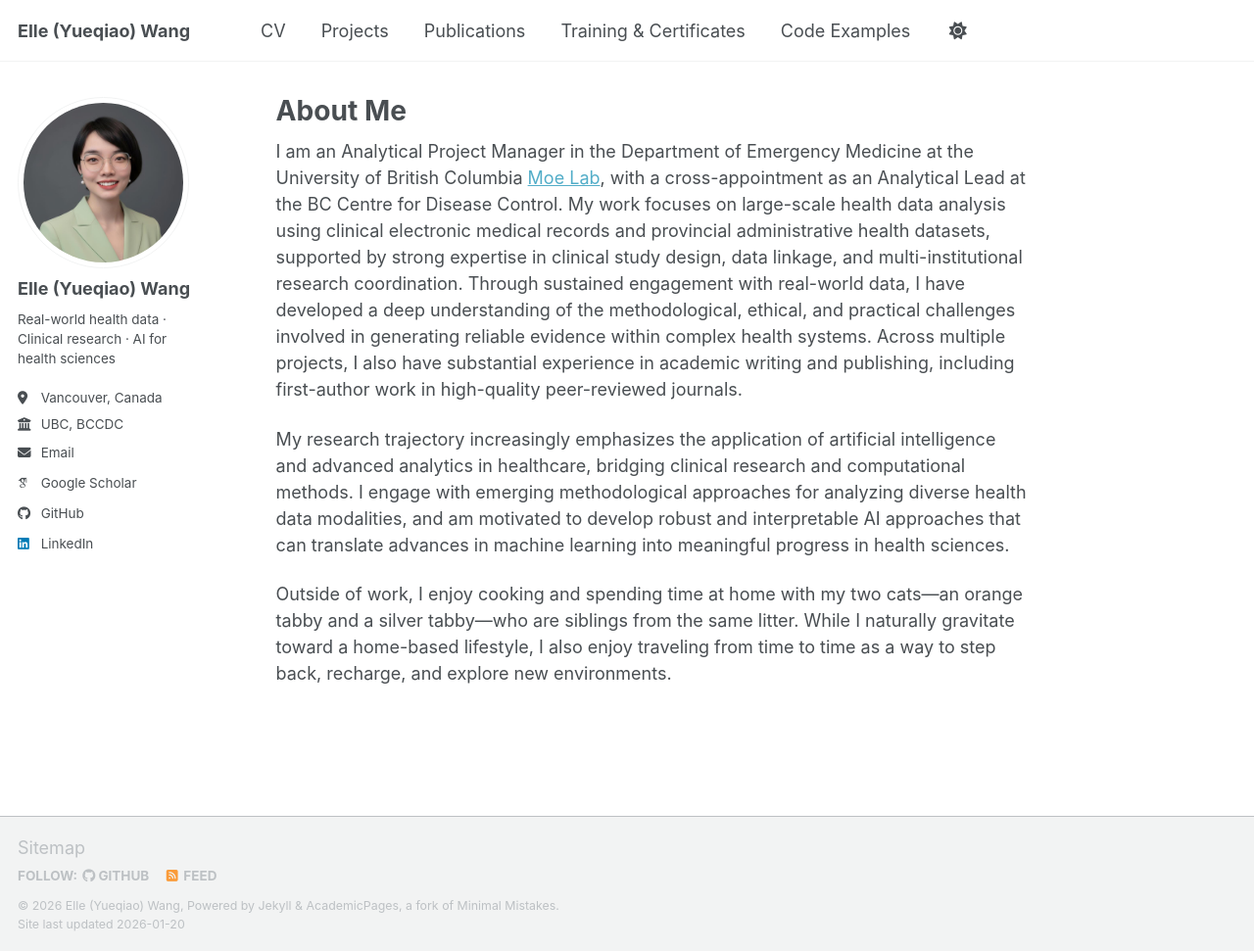
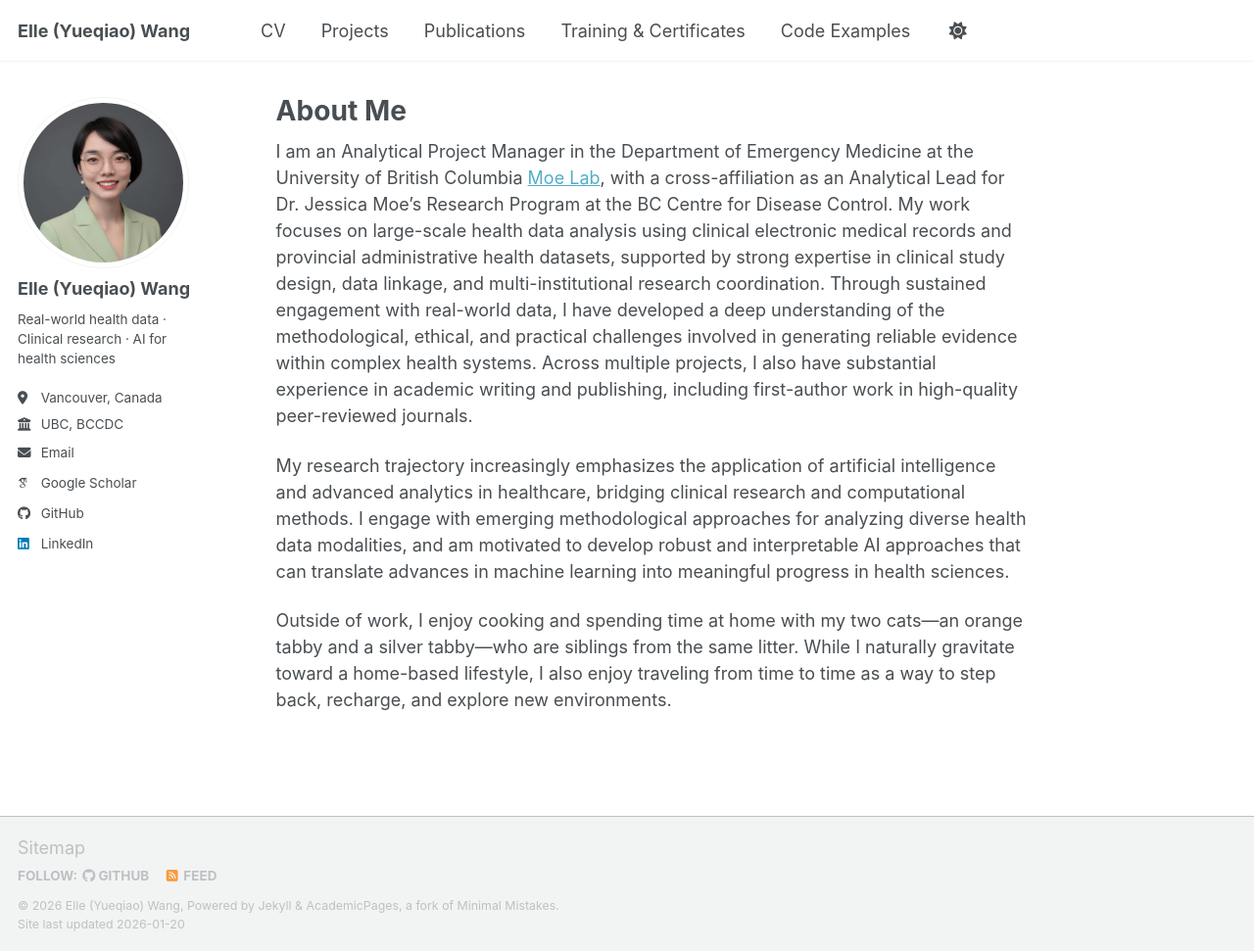
Before and after one commit to elle-y-wang/elle-y-wang.github.io, a Jekyll site: the page built from _pages/about.md, in a window 1280 px wide and 971 px high. Shown: the whole window at 98% size. Built offline with Jekyll 4.4.1, drawn with Linux system fonts in a browser that asks for light colours; some web fonts are replaced; a script bundle is joined from its source files by our own code; library files that are not in the unit come from our copies.

Commit message:
Update about.md

```diff
--- a/_pages/about.md
+++ b/_pages/about.md
@@ -7,7 +7,7 @@ redirect_from:
   - /about.html
 ---
 
-I am an Analytical Project Manager in the Department of Emergency Medicine at the University of British Columbia [Moe Lab](https://moelab.med.ubc.ca/), with a cross-appointment as an Analytical Lead at the BC Centre for Disease Control. My work focuses on large-scale health data analysis using clinical electronic medical records and provincial administrative health datasets, supported by strong expertise in clinical study design, data linkage, and multi-institutional research coordination. Through sustained engagement with real-world data, I have developed a deep understanding of the methodological, ethical, and practical challenges involved in generating reliable evidence within complex health systems. Across multiple projects, I also have substantial experience in academic writing and publishing, including first-author work in high-quality peer-reviewed journals.
+I am an Analytical Project Manager in the Department of Emergency Medicine at the University of British Columbia [Moe Lab](https://moelab.med.ubc.ca/), with a cross-affiliation as an Analytical Lead for Dr. Jessica Moe's Research Program at the BC Centre for Disease Control. My work focuses on large-scale health data analysis using clinical electronic medical records and provincial administrative health datasets, supported by strong expertise in clinical study design, data linkage, and multi-institutional research coordination. Through sustained engagement with real-world data, I have developed a deep understanding of the methodological, ethical, and practical challenges involved in generating reliable evidence within complex health systems. Across multiple projects, I also have substantial experience in academic writing and publishing, including first-author work in high-quality peer-reviewed journals.
 
 My research trajectory increasingly emphasizes the application of artificial intelligence and advanced analytics in healthcare, bridging clinical research and computational methods. I engage with emerging methodological approaches for analyzing diverse health data modalities, and am motivated to develop robust and interpretable AI approaches that can translate advances in machine learning into meaningful progress in health sciences.
 
```
